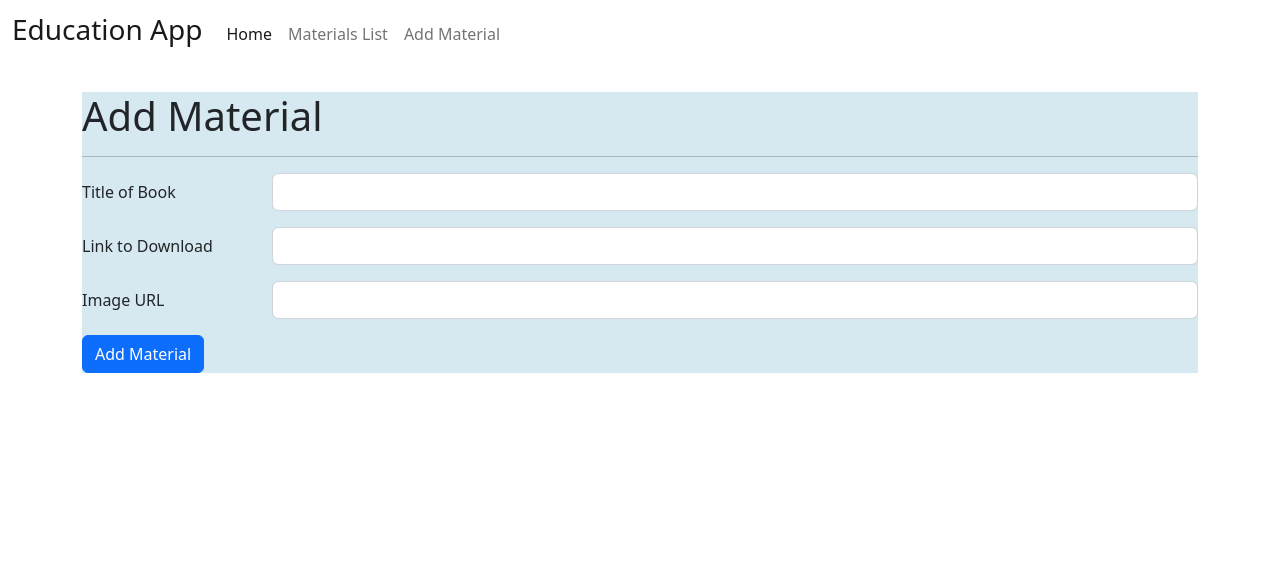
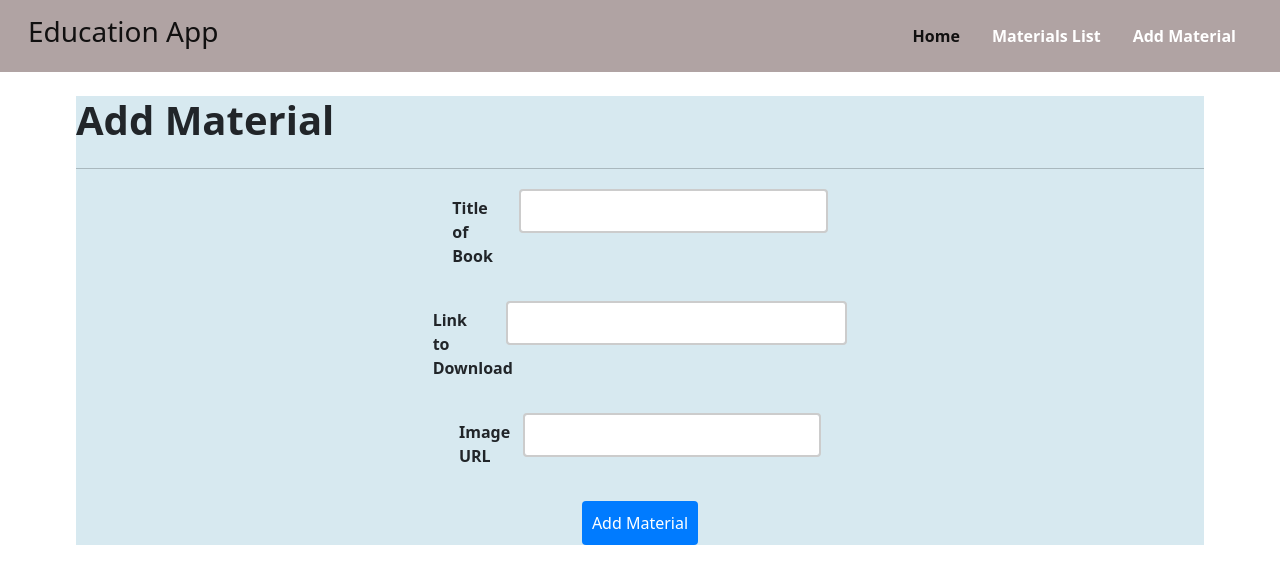
Before and after one commit to Shreyashs98/education-app-frontend, a React (Create React App) app: page /materials/add in a window 1280 px wide. Shown: the top 584 px of the page. Built offline with nearby package versions, Linux system fonts and the light colour scheme.

Commit message:
Added CSS

```diff
--- /dev/null
+++ b/src/components/App.css
@@ -0,0 +1,94 @@
+/* container */
+.container {
+    max-width: 90%;
+    margin: 0 auto;
+  }
+
+  /* heading */
+  h1 {
+    font-size: 2.5rem;
+    font-weight: bold;
+    margin-bottom: 1.5rem;
+  }
+
+  /* form */
+  form {
+    display: flex;
+    flex-direction: column;
+    align-items: center;
+  }
+
+  /* form input */
+  input[type="text"],
+  input[type="url"] {
+    width: 100%;
+    margin-bottom: 1rem;
+    padding: 0.5rem;
+    font-size: 1rem;
+  }
+
+  /* form textarea */
+  textarea {
+    width: 100%;
+    margin-bottom: 1rem;
+    padding: 0.5rem;
+    font-size: 1rem;
+  }
+
+  /* form button */
+  button {
+    padding: 0.5rem 1rem;
+    border: none;
+    outline: none;
+    background-color: #333;
+    color: #fff;
+    font-size: 1.1rem;
+    font-weight: bold;
+    cursor: pointer;
+  }
+
+  /* form button hover */
+  button:hover {
+    background-color: #444;
+  }
+
+  /* table */
+  table {
+    border-collapse: collapse;
+    width: 100%;
+  }
+
+  /* table th */
+  th {
+    background-color: #333;
+    color: #fff;
+    padding: 0.5rem;
+  }
+
+  /* table td */
+  td {
+    border: 1px solid #ccc;
+    padding: 0.5rem;
+  }
+
+  /* table tr hover */
+  tr:hover {
+    background-color: #f5f5f5;
+  }
+
+  /* table button */
+  .table-button {
+    padding: 0.5rem 1rem;
+    border: none;
+    outline: none;
+    background-color: #333;
+    color: #fff;
+    font-size: 1rem;
+    font-weight: bold;
+    cursor: pointer;
+  }
+
+  /* table button hover */
+  .table-button:hover {
+    background-color: #444;
+  }
--- a/src/components/App.jsx
+++ b/src/components/App.jsx
@@ -2,7 +2,7 @@ import Menu from './Menu';
 import Home from './pages/Home';
 import MaterialsList from './pages/MaterialsList';
 import AddMaterial from './pages/AddMaterial';
-
+import './App.css'
 import { Routes, Route } from 'react-router-dom';
 
 const App = () => {
--- /dev/null
+++ b/src/components/Menu.css
@@ -0,0 +1,81 @@
+/* navbar */
+.navbar {
+    background-color: #b0a3a3;
+    color: #fff;
+    padding: 0.5rem 1rem;
+  }
+
+  /* navbar brand */
+  .navbar-brand {
+    font-size: 1.5rem;
+    font-weight: bold;
+  }
+
+  /* navbar toggler icon */
+  .navbar-toggler-icon {
+    background-image: url('https://cdn4.iconfinder.com/data/icons/basic-ui-elements/700/09_menu_stack-512.png');
+    background-size: cover;
+    width: 1.5rem;
+    height: 1.5rem;
+  }
+
+  /* active nav link */
+  .nav-link.active {
+    font-weight: bold;
+  }
+
+  /* nav link hover */
+  .nav-link:hover {
+    text-decoration: none;
+  }
+
+  /* navbar collapse */
+  .navbar-collapse {
+    justify-content: flex-end;
+  }
+
+  /* navbar ul */
+  .navbar-nav {
+    display: flex;
+    flex-direction: row;
+    align-items: center;
+  }
+
+  /* navbar li */
+  .nav-item {
+    padding: 0.5rem;
+  }
+
+  /* navbar link */
+  .nav-link {
+    font-weight: bold;
+    color: #fff;
+  }
+
+  /* navbar link hover */
+  .nav-link:hover {
+    color: #ccc;
+  }
+
+  /* navbar active link */
+  .nav-link.active {
+    color: #ccc;
+  }
+
+  /* navbar button */
+  .navbar-toggler {
+    border: none;
+    outline: none;
+  }
+
+  /* navbar button icon */
+  .navbar-toggler-icon {
+    background-color: #deb4b4;
+    border-radius: 4px;
+    padding: 3px;
+  }
+
+  /* navbar button icon hover */
+  .navbar-toggler-icon:hover {
+    background-color: #ccc;
+  }
--- a/src/components/Menu.jsx
+++ b/src/components/Menu.jsx
@@ -1,5 +1,8 @@
+import './Menu.css';
+
 const Menu = () => {
     return (
+
         <nav className="navbar navbar-expand-lg bg-body-secondary">
             <div className="container-fluid">
                 <a className="navbar-brand" href="/"><h3>Education App</h3></a>
--- /dev/null
+++ b/src/components/pages/AddMaterial.css
@@ -0,0 +1,36 @@
+/* Apply some basic styles to the form */
+form {
+    display: flex;
+    flex-direction: column;
+    gap: 10px;
+    margin-top: 20px;
+  }
+
+  /* Style the input labels */
+  label {
+    font-weight: bold;
+  }
+
+  /* Style the input fields */
+  input[type="text"] {
+    border: 2px solid #ccc;
+    border-radius: 4px;
+    padding: 10px;
+    font-size: 16px;
+  }
+
+  /* Style the submit button */
+  button[type="submit"] {
+    background-color: #007bff;
+    color: #fff;
+    border: none;
+    padding: 10px;
+    border-radius: 4px;
+    font-size: 16px;
+    cursor: pointer;
+  }
+
+  /* Style the submit button when it's hovered over */
+  button[type="submit"]:hover {
+    background-color: #0069d9;
+  }
--- a/src/components/pages/AddMaterial.jsx
+++ b/src/components/pages/AddMaterial.jsx
@@ -1,6 +1,7 @@
 import { useRef } from 'react';
 import { postMaterial } from '../../services/materials';
 import './MaterialsList.css';
+import './AddMaterial.css'
 const AddMaterial = () => {
     const nameRef = useRef();
     const linktodownloadRef = useRef();
--- a/src/components/pages/MaterialsList.jsx
+++ b/src/components/pages/MaterialsList.jsx
@@ -58,8 +58,10 @@ const MaterialsList = () => {
                                         <div className="card-body">
                                             <h5 className="card-title">{w.name}</h5>
                                             <div className="card-text">
-                                                <a a href={w.linktodownload} target="_blank" rel="noopener noreferrer">{w.linktodownload}</a>
+                                                <button className="btn btn-primary" style={{backgroundColor: 'blue', color: 'white', fontWeight: 'bold',position: 'absolute', bottom: '0', right: '0', margin: '10px'}} onClick={() => window.open(w.linktodownload, "_blank")}>Link</button>
                                             </div>
+
+
                                         </div>
                                     </div>
                                 </div>
```
